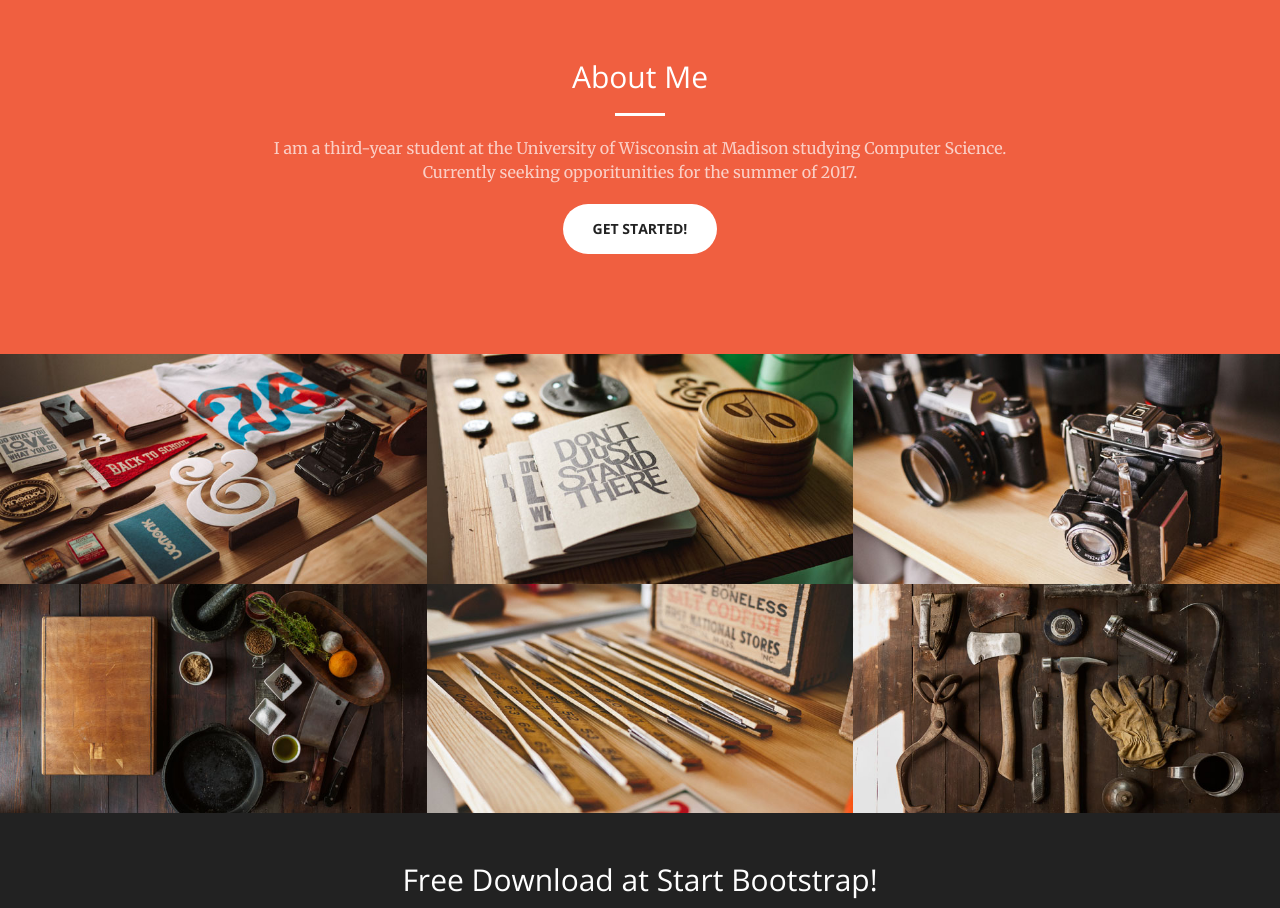
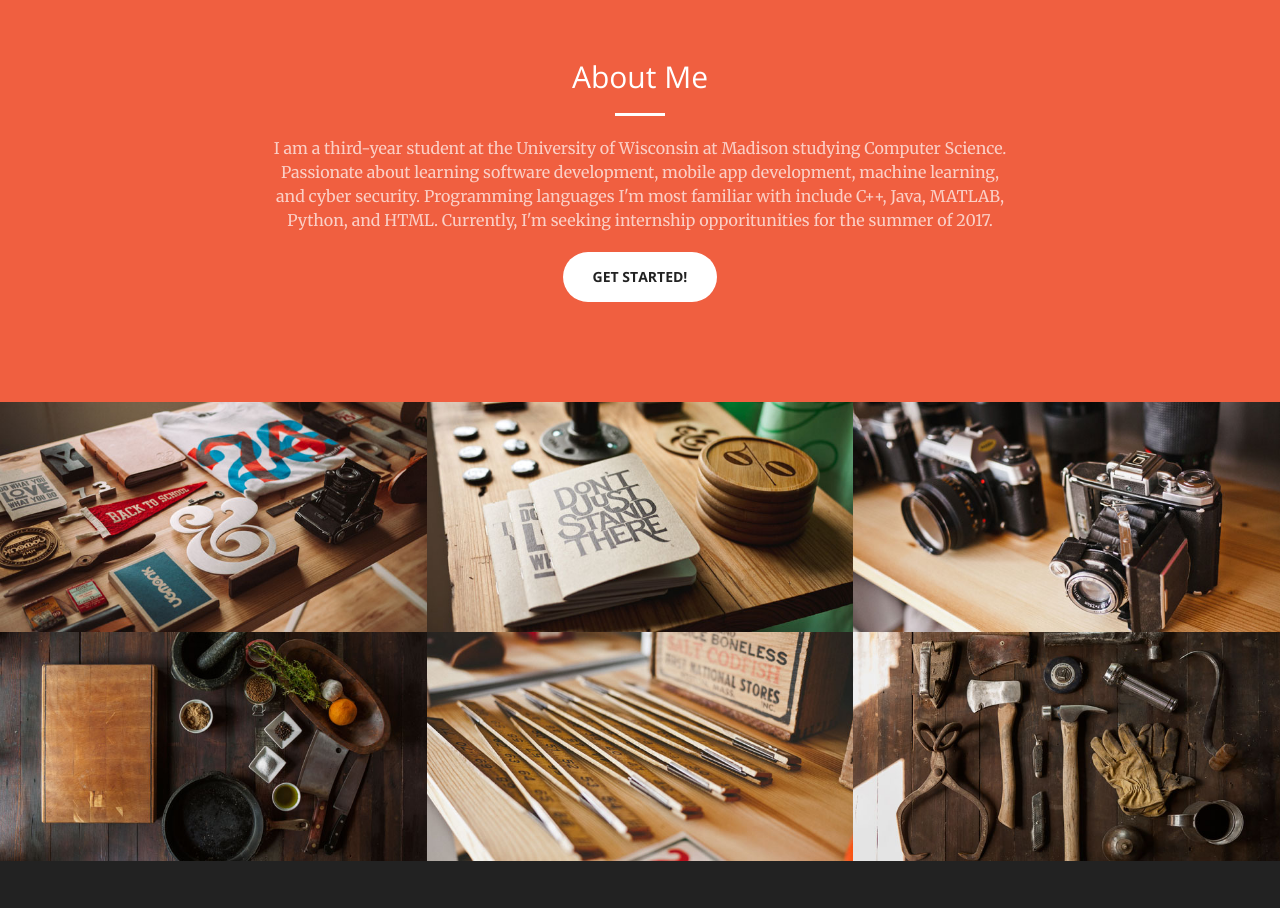
Before and after one commit to alecyuverymuch/alecyuverymuch.github.io, a website: page index.html in a window 1280 px wide. Shown: the part 840-1748 px from the top of the page. Drawn offline with nearby package versions, Linux system fonts and the light colour scheme.

Commit message:
Update index.html

```diff
--- a/index.html
+++ b/index.html
@@ -82,7 +82,7 @@
                 <div class="col-lg-8 col-lg-offset-2 text-center">
                     <h2 class="section-heading">About Me</h2>
                     <hr class="light">
-                    <p class="text-faded">I am a third-year student at the University of Wisconsin at Madison studying Computer Science. Currently seeking opporitunities for the summer of 2017. </p>
+                    <p class="text-faded">I am a third-year student at the University of Wisconsin at Madison studying Computer Science. Passionate about learning software development, mobile app development, machine learning, and cyber security. Programming languages I'm most familiar with include C++, Java, MATLAB, Python, and HTML. Currently, I'm seeking internship opporitunities for the summer of 2017. </p>
                     <a href="#portfolio" class="page-scroll btn btn-default btn-xl sr-button">Get Started!</a>
                 </div>
             </div>
```
